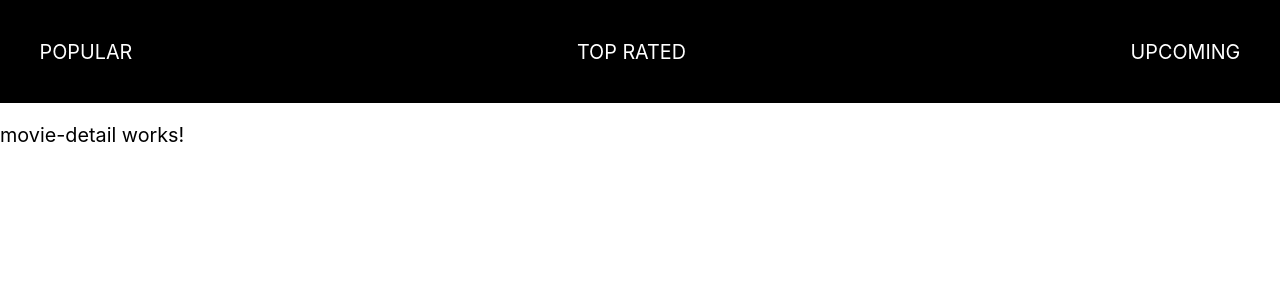
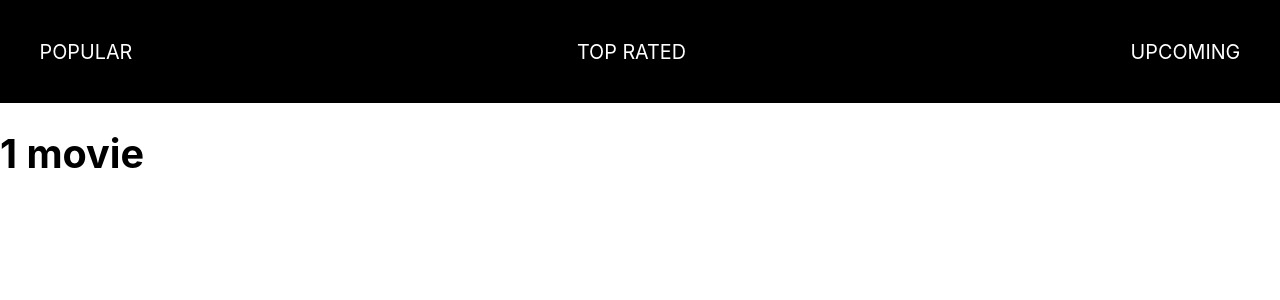
Before and after one commit to Manu-999/angular-movies, an Angular app: page /movie/1 in a window 1280 px wide. Shown: the top 300 px of the page. Built offline with nearby package versions, Linux system fonts and the light colour scheme; no server answers.

Commit message:
added movie detail feature

```diff
--- a/src/app/api-movies.service.ts
+++ b/src/app/api-movies.service.ts
@@ -15,4 +15,9 @@ export class ApiMoviesService {
   getMovies(type: string) {
     return this.http.get(this.generateUrl(type));
   }
+
+  // getMovieDetail(movie: object) {
+
+  //   const url: string = `https://api.themoviedb.org/3/movie/${id}?api_key=323112ea2281b9eb70f319f4df422c6b&language=en-US`;
+  // }
 }
--- a/src/app/movie-detail/movie-detail.component.html
+++ b/src/app/movie-detail/movie-detail.component.html
@@ -1,3 +1,2 @@
-<p>
-  movie-detail works!
-</p>
+<h1>{{id}} movie</h1>
+<pre>{{this.movie | json}}</pre>
--- a/src/app/movie-detail/movie-detail.component.ts
+++ b/src/app/movie-detail/movie-detail.component.ts
@@ -1,4 +1,6 @@
 import { Component, OnInit } from '@angular/core';
+import { ActivatedRoute, Router } from '@angular/router';
+import { ApiMoviesService } from '../api-movies.service';
 
 @Component({
   selector: 'app-movie-detail',
@@ -6,10 +8,26 @@ import { Component, OnInit } from '@angular/core';
   styleUrls: ['./movie-detail.component.scss']
 })
 export class MovieDetailComponent implements OnInit {
-
-  constructor() { }
+  id: string;
+  typeSubscription: any;
+  movie: object[];
+  constructor(
+    private route: ActivatedRoute,
+    private api: ApiMoviesService
+  ) { }
 
   ngOnInit() {
+    this.typeSubscription = this.route.params.subscribe(params => {
+      this.id = params.id;
+      this.api.getMovies(this.id).subscribe((res: any) => {
+        this.movie = res;
+      })
+    })
   }
 
+  ngOnDestroy() {
+    //Called once, before the instance is destroyed.
+    //Add 'implements OnDestroy' to the class.
+    this.typeSubscription.unsubscribe();
+  }
 }
--- a/src/app/movies-display/movies-display.component.scss
+++ b/src/app/movies-display/movies-display.component.scss
@@ -26,5 +26,5 @@
           left:0;
           z-index: 0;
       }
+    }
   }
-  }
```
